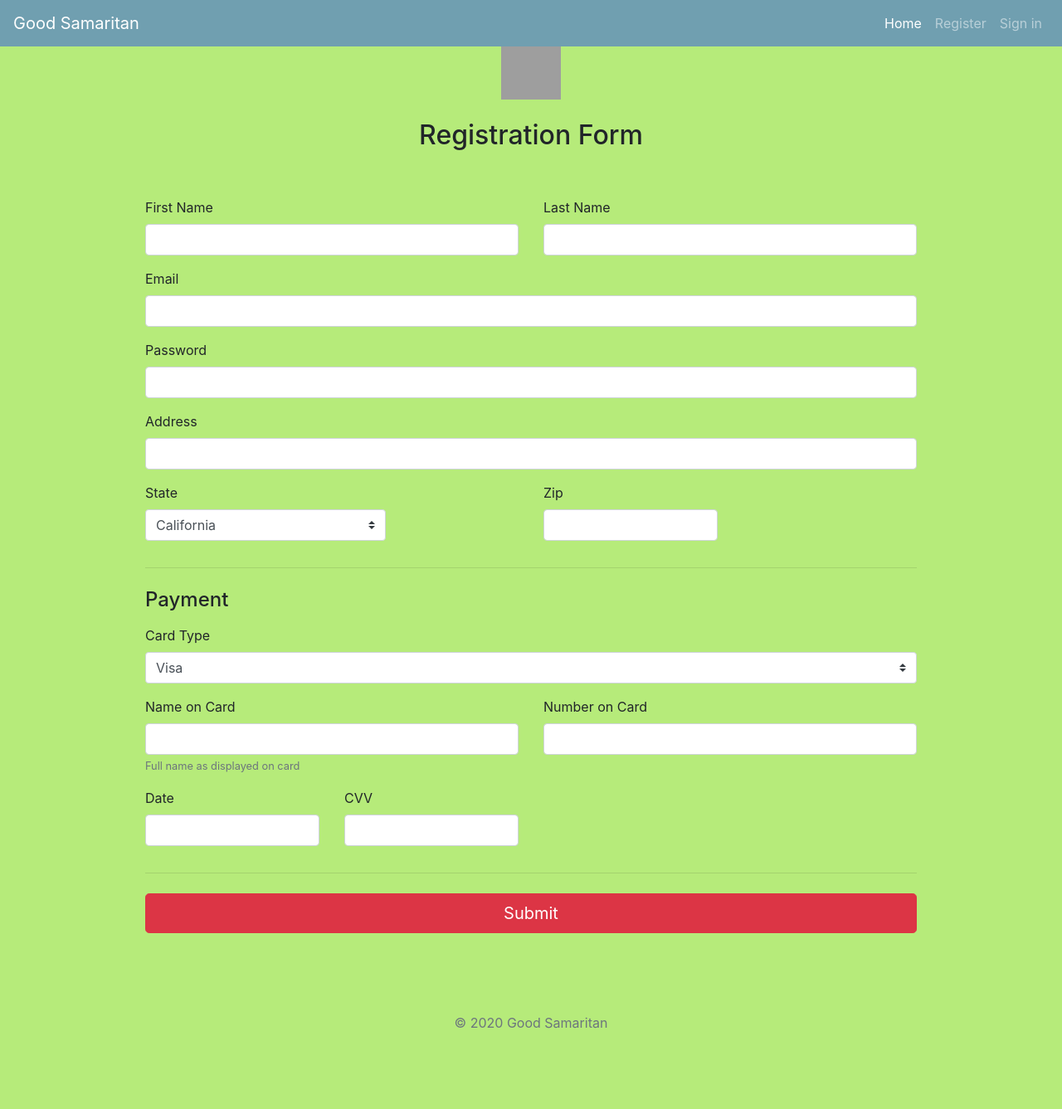
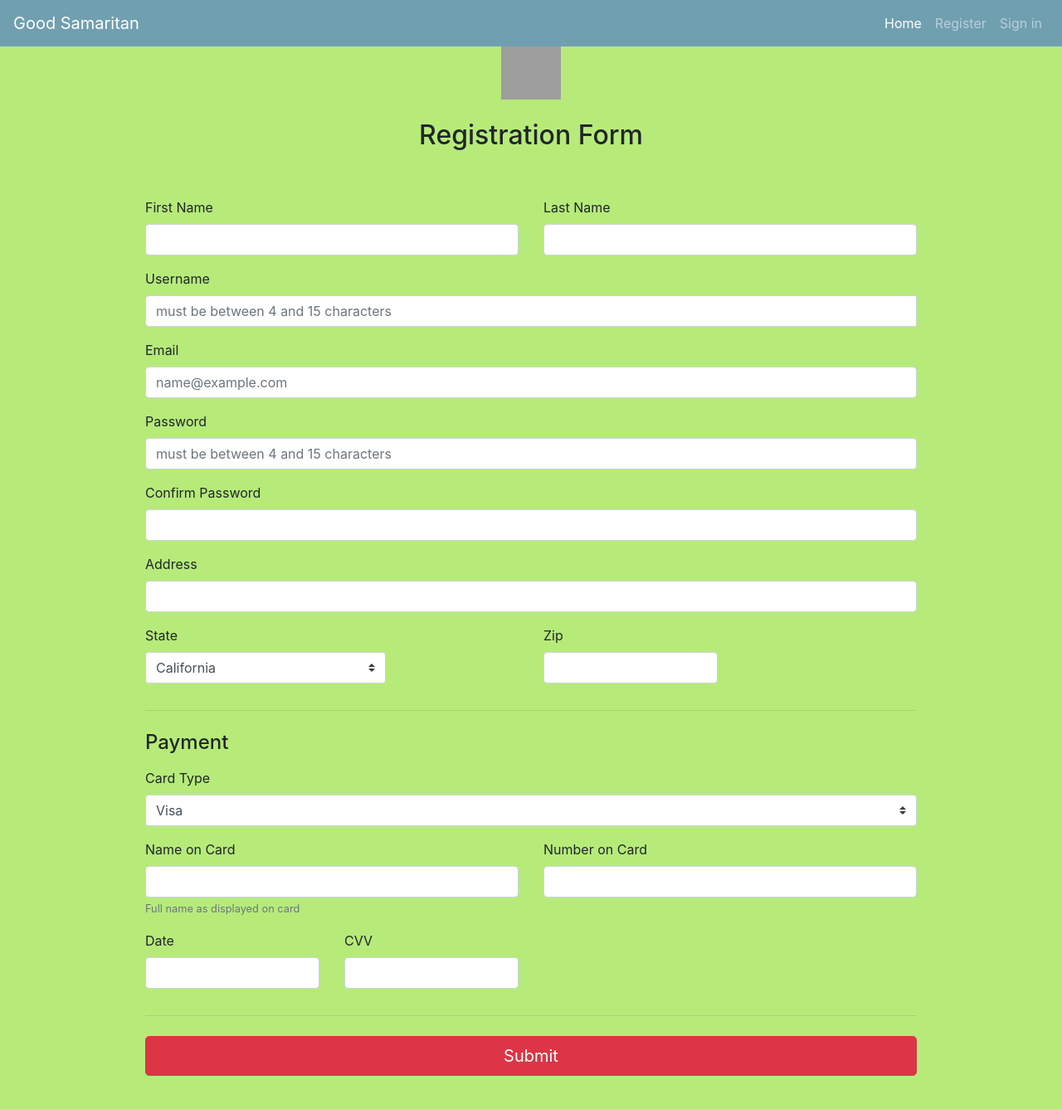
Before and after one commit to BrownIndian/EpsilonHaxProject, a Flask app: template templates/register.html in a window 1280 px wide. Shown: the top 1337 px of the page at 83% size. Before the commit the page ends 1240 px from the top, so only its background shows below. Run offline with Flask 2, Linux system fonts and the light colour scheme; the template is opened without the code that fills it: values that come from a table or form of the project are taken from there, others are empty; some libraries are stand-ins or nearby versions; grey boxes are pictures that could not be loaded.

Commit message:
Add validation alert with flash (html alert not working)

```diff
--- a/forms.py
+++ b/forms.py
@@ -1,24 +1,28 @@
-from flask import Flask,render_template, session, redirect
+from flask import Flask,render_template, session, redirect, flash
 from flask_wtf import FlaskForm
 from wtforms import StringField, SubmitField, PasswordField, DateField, IntegerField, SelectField, RadioField
-from wtforms.validators import DataRequired
+from wtforms.validators import InputRequired, Email, EqualTo, Length
 
 class LoginForm(FlaskForm):
-    email = StringField('Email', validators = [DataRequired()])
-    password = PasswordField('Password', validators=[DataRequired()])
+    email = StringField('Email', validators = [InputRequired()])
+    password = PasswordField('Password', validators=[InputRequired()])
     submit = SubmitField('Submit')
 
 class RegisterForm(FlaskForm):
-    fname = StringField('First Name', validators=[DataRequired()])
-    lname = StringField('Last Name', validators=[DataRequired()])
-    address = StringField('Address', validators=[DataRequired()])
-    state = SelectField('State', choices=[('CA', 'California'), ('NY', 'New York'), ('TX', 'Texas')], validators=[DataRequired()])
-    zipcode = StringField('Zip', validators=[DataRequired()])
-    email = StringField('Email', validators = [DataRequired()])
-    password = PasswordField('Password', validators=[DataRequired()])
-    card_type = SelectField('Card Type', choices=[('v', 'Visa'), ('m', 'MasterCard')], validators=[DataRequired()])
-    card_name = StringField('Name on Card', validators=[DataRequired()])
-    card_num = StringField('Number on Card', validators=[DataRequired()])
-    expiration = StringField('Date', validators=[DataRequired()])
-    cvv = StringField('CVV', validators=[DataRequired()])
+    fname = StringField('First Name', validators=[InputRequired()])
+    lname = StringField('Last Name', validators=[InputRequired()])
+    username = StringField('Username', validators=[InputRequired(), Length(min=4, max=15)])
+    address = StringField('Address', validators=[InputRequired()])
+    state = SelectField('State', choices=[('CA', 'California'), ('NY', 'New York'), ('TX', 'Texas')], validators=[InputRequired()])
+    zipcode = StringField('Zip', validators=[InputRequired(), Length(min=5, max=5)])
+    email = StringField('Email', validators = [InputRequired(), Email()])
+    password = PasswordField('Password', validators=[InputRequired(), EqualTo('confirmpassword'), Length(min=4, max=15)])
+    confirmpassword = PasswordField('Confirm Password', validators=[InputRequired()])
+    card_type = SelectField('Card Type', choices=[('v', 'Visa'), ('m', 'MasterCard')], validators=[InputRequired()])
+    card_name = StringField('Name on Card', validators=[InputRequired()])
+    card_num = StringField('Number on Card', validators=[InputRequired()])
+    expiration = StringField('Date', validators=[InputRequired()])
+    cvv = StringField('CVV', validators=[InputRequired()])
     submit = SubmitField('Submit')
+
+    '''cred, confpass, add flashes, specify lenght (where needed)'''
--- a/main.py
+++ b/main.py
@@ -1,12 +1,14 @@
-from flask import Flask, render_template, session, redirect, request, url_for
+from flask import Flask, render_template, session, redirect, request, url_for, flash
 from forms import RegisterForm, LoginForm
 from manager import Fire
 
 app = Flask(__name__)
 app.config['SECRET_KEY'] = "asd2345khkgkjf7saiyd"
 
+
 auth = Fire().init_auth()
 db = Fire().init_db()
+
 
 @app.route('/', methods=['GET', 'POST'])
 def index():
@@ -18,8 +20,12 @@ def register():
     if form.validate_on_submit():
         session['email'] = form.email.data
         session['password'] = form.password.data
+
         auth.create_user_with_email_and_password(session['email'], session['password'])
         auth.sign_in_with_email_and_password(session['email'], session['password'])
+
+    else:
+        flash('One or more of your fields is not invalid. Please follow the field instructions and submit again.')
 
         print(auth.current_user)
         if auth.current_user != None:
--- a/static/js/form-validation.js
+++ b/static/js/form-validation.js
@@ -1,20 +1,18 @@
 // Example starter JavaScript for disabling form submissions if there are invalid fields
-(function () {
-  'use strict'
-
-  window.addEventListener('load', function () {
+(function() {
+  'use strict';
+  window.addEventListener('load', function() {
     // Fetch all the forms we want to apply custom Bootstrap validation styles to
-    var forms = document.getElementsByClassName('needs-validation')
-
+    var forms = document.getElementsByClassName('needs-validation');
     // Loop over them and prevent submission
-    Array.prototype.filter.call(forms, function (form) {
-      form.addEventListener('submit', function (event) {
+    var validation = Array.prototype.filter.call(forms, function(form) {
+      form.addEventListener('submit', function(event) {
         if (form.checkValidity() === false) {
-          event.preventDefault()
-          event.stopPropagation()
+          event.preventDefault();
+          event.stopPropagation();
         }
-        form.classList.add('was-validated')
-      }, false)
-    })
-  }, false)
-}())
+        form.classList.add('was-validated');
+      }, false);
+    });
+  }, false);
+})();
--- a/templates/register.html
+++ b/templates/register.html
@@ -5,6 +5,12 @@
 
 
 {% block head %}
+{% for mess in get_flashed_messages() %}
+<div class="alert alert-danger" role="alert">
+  One or more of your fields is not invalid. Please follow the field instructions and submit again.
+</div>
+{% endfor %}
+
 <link rel="canonical" href="https://getbootstrap.com/docs/4.5/examples/checkout/">
 
 <!-- Bootstrap core CSS -->
@@ -43,7 +49,7 @@
 
     <div class="col-md-12 order-md-1">
 
-      <form class="needs-validation" method="POST" novalidate>
+      <form method="POST" class="needs-validation" novalidate>
         {{form.hidden_tag()}}
 
         <div class="row">
@@ -63,34 +69,44 @@
               Valid last name is required.
             </div>
           </div>
+
         </div>
 
-        <!-- <div class="mb-3">
+        <div class="mb-3">
           <label for="username">Username</label>
           <div class="input-group">
 
-            <input type="text" class="form-control" id="username" placeholder="Username" required>
+            {{form.username(class_="form-control", placeholder="must be between 4 and 15 characters")}}
             <div class="invalid-feedback" style="width: 100%;">
               Your username is required.
             </div>
           </div>
-        </div> -->
+        </div>
 
         <div class="mb-3">
           <!-- <label for="email">Email</label>
           <input type="email" class="form-control" id="email" placeholder="you@example.com"> -->
-          {{form.email.label}} {{form.email(class_="form-control")}}
+          {{form.email.label}} {{form.email(class_="form-control", placeholder="name@example.com")}}
           <div class="invalid-feedback">
-            Please enter a valid email address for shipping updates.
+            Please enter a valid email address.
           </div>
         </div>
 
         <div class="mb-3">
           <!-- <label for="password">Password</label>
           <input type="password" class="form-control" id="password" placeholder="password"> -->
-          {{form.password.label}} {{form.password(class_="form-control")}}
+          {{form.password.label}} {{form.password(class_="form-control", placeholder="must be between 4 and 15 characters")}}
           <div class="invalid-feedback">
-            Please enter a valid email address for shipping updates.
+            Please enter a password between 4 and 15 characters.
+          </div>
+        </div>
+
+        <div class="mb-3">
+          <!-- <label for="password">Password</label>
+          <input type="password" class="form-control" id="password" placeholder="password"> -->
+          {{form.confirmpassword.label}} {{form.confirmpassword(class_="form-control")}}
+          <div class="invalid-feedback">
+            Must match Password field.
           </div>
         </div>
 
```
